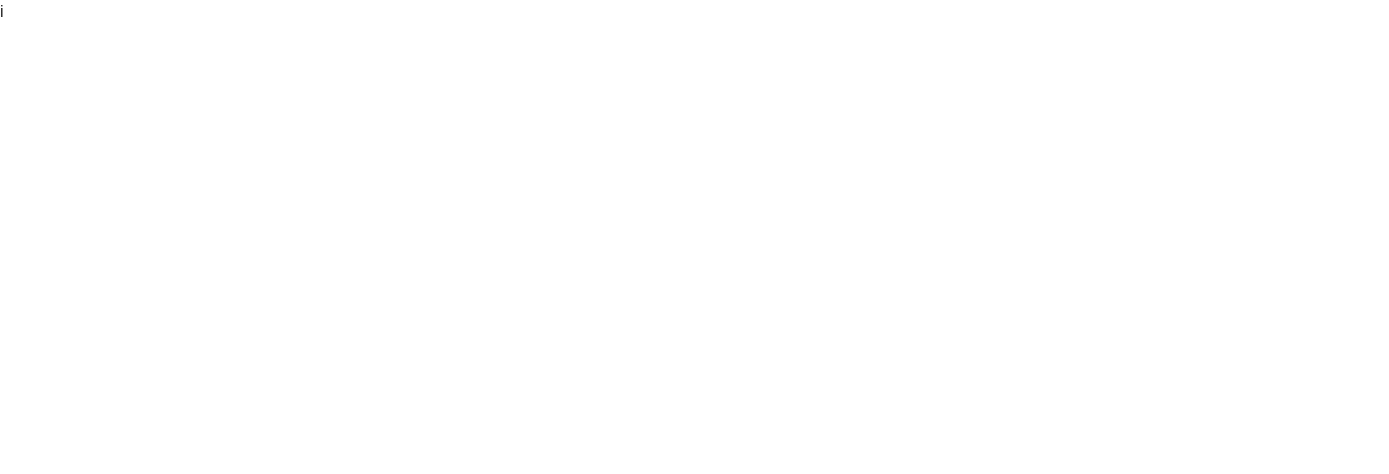
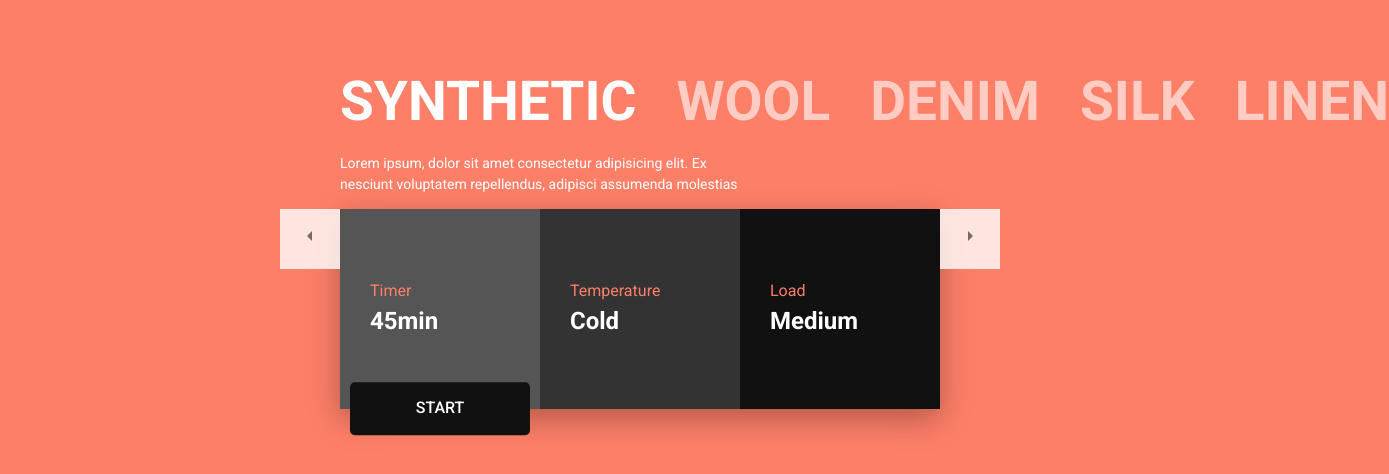
Before and after one commit to rakhim1502/loop-2-1, a plain HTML site: page index.html in a window 1280 px wide. Shown: the whole page, 1389 px wide, since content can reach past the window. Drawn offline with Linux system fonts and the light colour scheme.

Commit message:
finally loop-2-1

```diff
--- a/css/style.css
+++ b/css/style.css
@@ -17,13 +17,13 @@ body {
   flex-direction: column;
   padding: 0;
   margin: 0;
-  font-family: "Arial", sans-serif;
-
+  font-family: "Roboto", "Arial", sans-serif;
   font-size: 16px;
   line-height: 1.5;
   height: 100%;
-  background-color: #fff;
-  color: #222;
+  background-color: #fe7f68;
+  color: #fff;
+  overflow-x: hidden;
 }
 
 img {
@@ -33,10 +33,144 @@ img {
 
 .container {
   width: 100%;
-  max-width: 1200px;
-  padding-left: 50px;
-  padding-right: 50px;
+  max-width: 640px;
+  padding-left: 20px;
+  padding-right: 20px;
   margin-left: auto;
   margin-right: auto;
+}
 
+.main-content{
+  flex-grow: 1;
+  padding-top: 60px;
+  padding-bottom: 60px;
 }
+
+.visually-hidden {
+  position: absolute;
+  width: 1px;
+  height: 1px;
+  padding: 0;
+  margin: -1px;
+  overflow: hidden;
+  clip: rect(0, 0, 0, 0);
+  border: 0;
+}
+
+.washing-mode-list{
+  display: flex;
+  padding: 0;
+  margin: 0;
+  list-style: none;
+  margin-bottom: 10px;
+}
+
+
+.washing-mode-item:not(:last-child){
+  margin-right: 40px;
+}
+
+.washing-mode-item-active .washing-mode-link {
+  color: #fff;
+  opacity: 1;
+}
+.washing-mode-link {
+  font-size: 55px;
+  font-weight: bold;
+  text-transform: uppercase;
+  text-decoration: none;
+  color: #fff;
+  opacity: 0.6;
+}
+
+.washing-mode-link:hover{
+  opacity: 0.9;
+}
+
+.washing-mode-notice{
+  margin-top: 0;
+  font-size: 14px;
+  color: #fff;
+  max-width: 420px;
+}
+
+.washing-mode-status {
+  display: flex;
+  margin: 0;
+}
+.washing-mode-status-item {
+  display: flex;
+  flex-direction: column;
+  justify-content: center;
+  width: 200px;
+  height: 200px;
+  padding: 30px;
+}
+.washing-mode-status-heading {
+  color: #fe7f68;
+}
+.washing-mode-status-value {
+  font-size: 24px;
+  font-weight: bold;
+}
+
+
+.washing-mode-status-item-timer{
+  background-color: #555;
+}
+.washing-mode-status-item-temperature{
+  background-color: #333;
+}
+.washing-mode-status-item-load{
+  background-color: #111;
+}
+.washing-mode-controller{
+  position: absolute;
+  top: 0;
+  width: 60px;
+  height: 60px;
+  border: 0;
+  padding: 0;background-color: #fff;
+  opacity: 0.8;
+  cursor: pointer;
+}
+
+.washing-mode-controller-prev{
+  left: 0;
+  transform: translateX(-100%);
+}
+
+.washing-mode-controller-next{
+  right: 0;
+  transform: translateX(100%);
+}
+
+.washing-mode-info{
+  position: relative;
+  box-shadow: 0 10px 30px rgba(0, 0, 0, 0.3);
+}
+
+.washing-mode-controller:hover{
+  opacity: 1;
+}
+
+.start-button{
+  position: absolute;
+  left: 10px;
+  bottom: 0;
+  width: 180px;
+  padding: 17px;
+  border: 0;
+  border-radius: 5px;
+  background-color: #111;
+  color: #fff;
+  cursor: pointer;
+  font-weight: 500;
+  text-transform: uppercase;
+  transform: translateY(50%);
+  transition: transform 0.4s ease;
+}
+
+.start-button:hover{
+  transform: translateY(45%);
+}
--- a/index.html
+++ b/index.html
@@ -3,11 +3,63 @@
 <head>
   <meta charset="UTF-8">
   <meta name="viewport" content="width=device-width, initial-scale=1.0">
-  <title>Project</title>
-  <link rel="stylesheet" href="css/normalize.css">i
+  <title>Loop-2-1</title>
+  <link rel="preconnect" href="https://fonts.googleapis.com">
+  <link rel="preconnect" href="https://fonts.gstatic.com" crossorigin>
+  <link href="https://fonts.googleapis.com/css2?family=Roboto:ital,wght@0,100;0,300;0,400;0,500;0,700;0,900;1,100;1,300;1,400;1,500;1,700;1,900&display=swap" rel="stylesheet">
+  <link rel="stylesheet" href="css/normalize.css">
   <link rel="stylesheet" href="css/style.css">
 </head>
 <body>
+
+  <main class="main-content">
+    <div class="container">
+      <h1 class="visually-hidden">Washing machine interface</h1>
+      <ul class="washing-mode-list">
+        <li class="washing-mode-item washing-mode-item-active">
+          <a class="washing-mode-link" href="#">Synthetic</a>
+        </li>
+        <li class="washing-mode-item">
+          <a class="washing-mode-link" href="#">Wool</a>
+        </li>
+        <li class="washing-mode-item">
+          <a class="washing-mode-link" href="#">Denim</a>
+        </li>
+        <li class="washing-mode-item">
+          <a class="washing-mode-link" href="#">Silk</a>
+        </li>
+        <li class="washing-mode-item">
+          <a class="washing-mode-link" href="#">Linen</a>
+        </li>
+      </ul>
+      <p class="washing-mode-notice">Lorem ipsum, dolor sit amet consectetur adipisicing elit. Ex nesciunt voluptatem repellendus, adipisci assumenda molestias </p>
+
+      <div class="washing-mode-info">
+        <button class="washing-mode-controller washing-mode-controller-prev" type="button">
+          <img class="washing-mode-controller-img" src="img/arrow-left.svg" alt="icon-left" width="24" height="24">
+        </button>
+        <button class="washing-mode-controller washing-mode-controller-next" type="button">
+          <img class="washing-mode-controller-img" src="img/arrow-right.svg" alt="icon-right" width="24" height="24">
+        </button>
+        <button class="start-button" type="button">START</button>
+        <dl class="washing-mode-status">
+          <div class="washing-mode-status-item washing-mode-status-item-timer">
+            <dt class="washing-mode-status-heading">Timer</dt>
+            <dt class="washing-mode-status-value">45min</dt>
+          </div>
+          <div class="washing-mode-status-item washing-mode-status-item-temperature">
+            <dt class="washing-mode-status-heading">Temperature</dt>
+            <dt class="washing-mode-status-value">Cold</dt>
+          </div>
+          <div class="washing-mode-status-item washing-mode-status-item-load">
+            <dt class="washing-mode-status-heading">Load</dt>
+            <dt class="washing-mode-status-value">Medium</dt>
+          </div>
+        </dl>
+      </div>
+
+    </div>
+  </main>
 
   <script src="js/main.js"></script>
 
```
Also changed, not shown: img/arrow-left.svg (added), img/arrow-right.svg (added).
